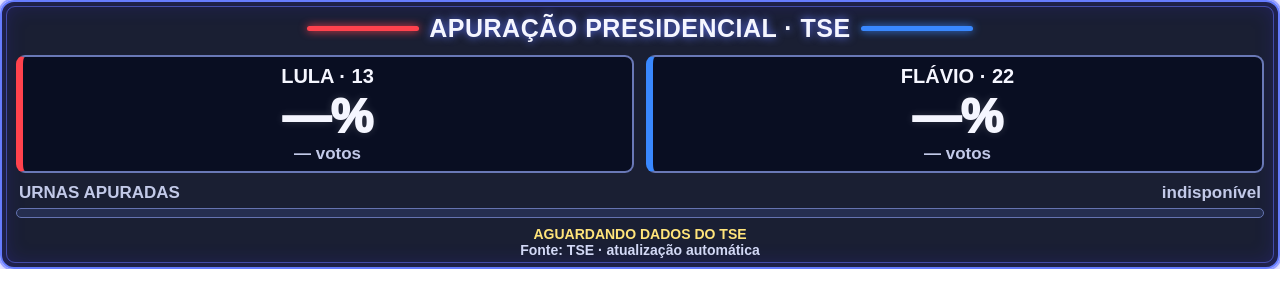
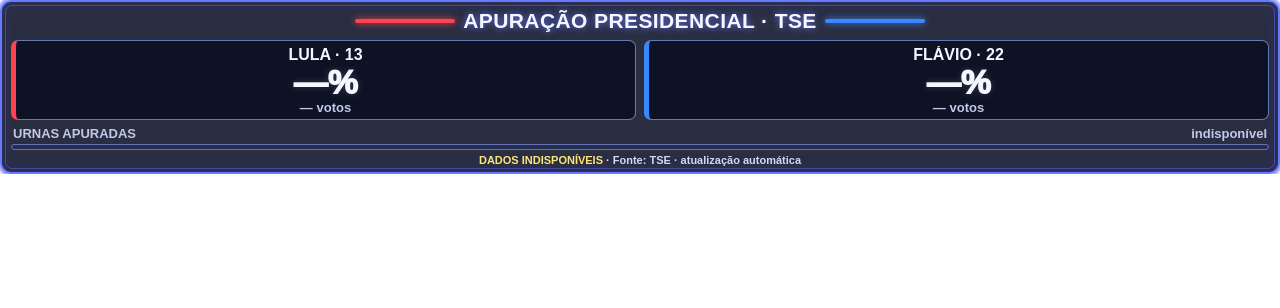
Before and after one commit to lucasmarsczaokoski15-cyber/placar-tse-live, a plain HTML site: page index.html in a window 1280 px wide. Drawn offline with Linux system fonts and the light colour scheme; no server answers.

Commit message:
Update index.html

```diff
--- a/index.html
+++ b/index.html
@@ -9,23 +9,22 @@
 *{box-sizing:border-box}
 html,body{margin:0;padding:0;width:100%;height:auto;min-height:0;background:transparent;overflow:hidden;font-family:Arial,Helvetica,sans-serif;color:var(--white)}
 body{display:block}
-.panel{width:100%;height:auto;padding:12px 14px 9px;background:rgba(7,12,34,.92);border:2px solid #667cff;border-radius:14px;box-shadow:0 0 0 2px rgba(30,60,255,.35),inset 0 0 22px rgba(72,50,255,.25),0 0 16px rgba(80,65,255,.65);position:relative;overflow:hidden}
-.panel:before{content:"";position:absolute;inset:4px;border:1px solid rgba(99,111,255,.55);border-radius:9px;pointer-events:none}
-.heading{display:flex;align-items:center;justify-content:center;gap:10px;font-weight:900;font-size:clamp(14px,2.3vw,25px);letter-spacing:.5px;text-align:center;text-shadow:0 0 8px #6377ff;white-space:nowrap}
-.line{height:5px;width:9%;border-radius:5px;flex-shrink:0}
-.red{background:var(--red);box-shadow:0 0 8px var(--red)}.blue{background:var(--blue);box-shadow:0 0 8px var(--blue)}
-.candidates{display:grid;grid-template-columns:1fr 1fr;gap:12px;margin-top:12px}
-.candidate{min-width:0;background:rgba(5,11,30,.8);border:2px solid #6978b6;border-radius:9px;padding:8px 10px 7px;text-align:center;position:relative}
-.candidate.lula{border-left:7px solid var(--red)}.candidate.flavio{border-left:7px solid var(--blue)}
-.name{font-weight:900;font-size:clamp(12px,1.9vw,20px);white-space:nowrap;overflow:hidden;text-overflow:ellipsis}
-.percent{font-weight:1000;font-size:clamp(25px,4.5vw,48px);line-height:1.1;margin-top:3px;text-shadow:0 0 9px rgba(255,255,255,.16)}
-.votes{color:var(--muted);font-size:clamp(11px,1.7vw,17px);font-weight:700}
-.progress-label{display:flex;justify-content:space-between;gap:8px;margin:10px 3px 5px;font-weight:800;font-size:clamp(11px,1.7vw,17px);color:var(--muted)}
-.track{height:10px;background:#252e50;border:1px solid #6573b1;border-radius:9px;overflow:hidden}
+.panel{width:100%;height:auto;padding:7px 9px 6px;background:rgba(7,12,34,.86);border:2px solid #667cff;border-radius:11px;box-shadow:0 0 0 2px rgba(30,60,255,.3),inset 0 0 16px rgba(72,50,255,.2),0 0 12px rgba(80,65,255,.5);position:relative;overflow:hidden}
+.panel:before{content:"";position:absolute;inset:3px;border:1px solid rgba(99,111,255,.45);border-radius:7px;pointer-events:none}
+.heading{display:flex;align-items:center;justify-content:center;gap:8px;font-weight:900;font-size:clamp(11px,2.2vw,21px);letter-spacing:.4px;text-align:center;text-shadow:0 0 7px #6377ff;white-space:nowrap}
+.line{height:4px;width:8%;border-radius:5px;flex-shrink:0}
+.red{background:var(--red);box-shadow:0 0 7px var(--red)}.blue{background:var(--blue);box-shadow:0 0 7px var(--blue)}
+.candidates{display:grid;grid-template-columns:1fr 1fr;gap:8px;margin-top:7px}
+.candidate{min-width:0;background:rgba(5,11,30,.76);border:1px solid #6978b6;border-radius:7px;padding:5px 7px 4px;text-align:center;position:relative}
+.candidate.lula{border-left:5px solid var(--red)}.candidate.flavio{border-left:5px solid var(--blue)}
+.name{font-weight:900;font-size:clamp(10px,1.6vw,16px);white-space:nowrap;overflow:hidden;text-overflow:ellipsis}
+.percent{font-weight:1000;font-size:clamp(19px,3.4vw,34px);line-height:1.02;margin-top:1px;text-shadow:0 0 7px rgba(255,255,255,.16)}
+.votes{color:var(--muted);font-size:clamp(9px,1.25vw,13px);font-weight:700}
+.progress-label{display:flex;justify-content:space-between;gap:8px;margin:6px 2px 3px;font-weight:800;font-size:clamp(9px,1.3vw,13px);color:var(--muted)}
+.track{height:6px;background:#252e50;border:1px solid #6573b1;border-radius:9px;overflow:hidden}
 .fill{height:100%;width:0%;background:linear-gradient(90deg,#ff424d,#ffb34d,#3988ff);transition:width .6s ease}
-.footer{text-align:center;margin-top:8px;color:#d2d8f5;font-size:clamp(10px,1.45vw,14px);font-weight:700}
+.footer{text-align:center;margin-top:4px;color:#d2d8f5;font-size:clamp(8px,1.05vw,11px);font-weight:700;line-height:1.15}
 .status{color:#ffe47a;font-weight:900}
-@media(max-width:600px){.panel{padding:8px}.candidates{gap:7px;margin-top:8px}.candidate{padding:6px 5px}.heading{gap:6px}.footer{margin-top:5px}}
 </style>
 </head>
 <body>
@@ -37,7 +36,7 @@
 </section>
 <div class="progress-label"><span>URNAS APURADAS</span><span id="urnas">Aguardando dados…</span></div>
 <div class="track"><div class="fill" id="fill"></div></div>
-<div class="footer"><span id="status" class="status">CONECTANDO À FONTE OFICIAL</span><br>Fonte: TSE · atualização automática</div>
+<div class="footer"><span id="status" class="status">CONECTANDO À FONTE OFICIAL</span> · Fonte: TSE · atualização automática</div>
 </main>
 <script>
 const DATA_URL="https://resultados.tse.jus.br/oficial/ele2026/6258/dados/br/br-c0001-e006258-u.json";
@@ -65,8 +64,8 @@
   setText("urnas",percent.toLocaleString("pt-BR",{minimumFractionDigits:2,maximumFractionDigits:2})+"%");
   document.getElementById("fill").style.width=percent+"%";
   const updated=[data.dg,data.hg].filter(Boolean).join(" ");
-  setText("status",(lp===0&&fp===0&&percent===0)?"AGUARDANDO INÍCIO DA TOTALIZAÇÃO":"DADOS OFICIAIS"+(updated?" · "+updated:""));
- }catch(error){setText("status","AGUARDANDO DADOS DO TSE");setText("urnas","indisponível")}
+  setText("status",(lp===0&&fp===0&&percent===0)?"AGUARDANDO TOTALIZAÇÃO":"DADOS OFICIAIS"+(updated?" · "+updated:""));
+ }catch(error){setText("status","DADOS INDISPONÍVEIS");setText("urnas","indisponível")}
 }
 updateResults();setInterval(updateResults,30000);
 </script>
```
